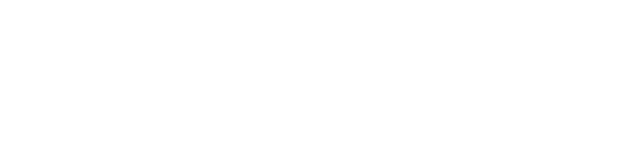
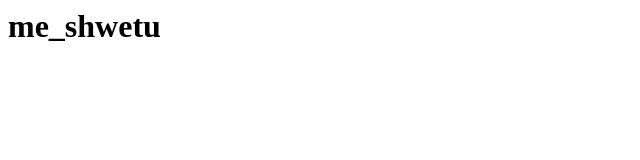
Before and after one commit to shwetu12345/potionfy, a plain HTML site: page index.html in a window 1280 px wide. Shown: the whole page, without its empty margins (0-640 px from the left). Drawn offline with Linux system fonts and the light colour scheme.

Commit message:
shwetu commit

```diff
--- a/index.html
+++ b/index.html
@@ -2,6 +2,7 @@
   <head>
     <title>shweta</title>
     <body>
+      <h1>me_shwetu</h1>
     </body>
   </head>
 </html>
```
